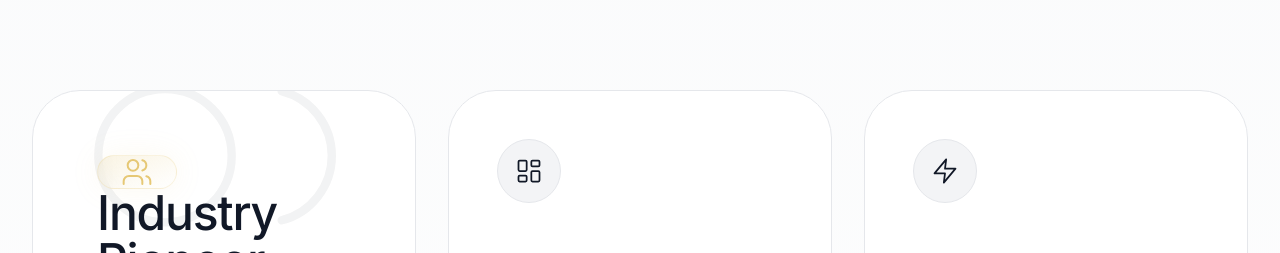
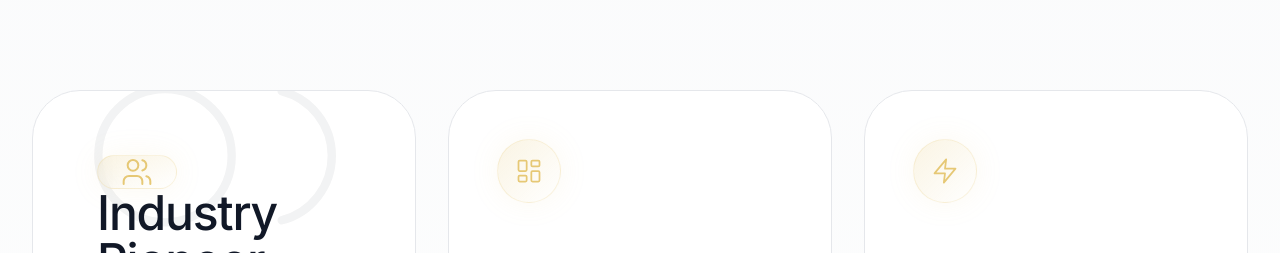
Before and after one commit to MihirManas/ved-demo, a Next.js app: page / in a window 1280 px wide. Shown: the part 2420-2673 px from the top of the page. Built offline with nearby package versions, Linux system fonts and the light colour scheme.

Commit message:
Update Advanced LMS and Dynamic Sync icon aesthetics to gold

```diff
--- a/src/app/page.tsx
+++ b/src/app/page.tsx
@@ -252,7 +252,7 @@ export default function Home() {
 
             <ScrollReveal delay={200}>
               <div className="h-full bg-white dark:bg-white/[0.02] border border-gray-200 dark:border-white/[0.05] rounded-[3rem] p-12 transition-all duration-700 hover:shadow-xl dark:hover:bg-white/[0.04] dark:hover:border-white/10 backdrop-blur-2xl flex flex-col justify-between">
-                <div className="w-16 h-16 bg-gray-100 dark:bg-gradient-to-br dark:from-white/10 dark:to-transparent text-gray-900 dark:text-white rounded-full flex items-center justify-center border border-gray-200 dark:border-white/10">
+                <div className="w-16 h-16 bg-gradient-to-br from-[#E6C875]/20 to-transparent text-[#E6C875] rounded-full flex items-center justify-center border border-[#E6C875]/20 shadow-[0_0_30px_rgba(230,200,117,0.1)]">
                   <LayoutDashboard size={28} strokeWidth={1.5} />
                 </div>
                 <div>
@@ -264,7 +264,7 @@ export default function Home() {
 
             <ScrollReveal delay={300}>
               <div className="h-full bg-white dark:bg-white/[0.02] border border-gray-200 dark:border-white/[0.05] rounded-[3rem] p-12 transition-all duration-700 hover:shadow-xl dark:hover:bg-white/[0.04] dark:hover:border-white/10 backdrop-blur-2xl flex flex-col justify-between">
-                <div className="w-16 h-16 bg-gray-100 dark:bg-gradient-to-br dark:from-white/10 dark:to-transparent text-gray-900 dark:text-white rounded-full flex items-center justify-center border border-gray-200 dark:border-white/10">
+                <div className="w-16 h-16 bg-gradient-to-br from-[#E6C875]/20 to-transparent text-[#E6C875] rounded-full flex items-center justify-center border border-[#E6C875]/20 shadow-[0_0_30px_rgba(230,200,117,0.1)]">
                   <Zap size={28} strokeWidth={1.5} />
                 </div>
                 <div>
```
